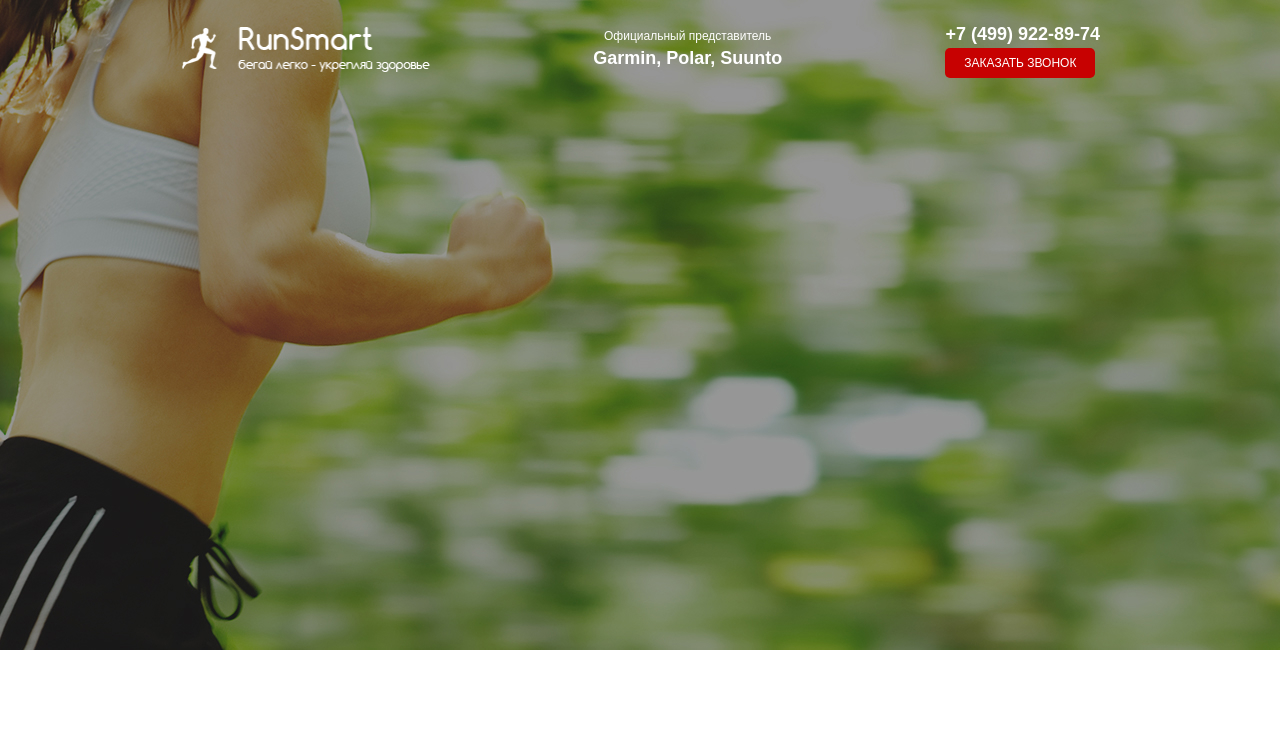
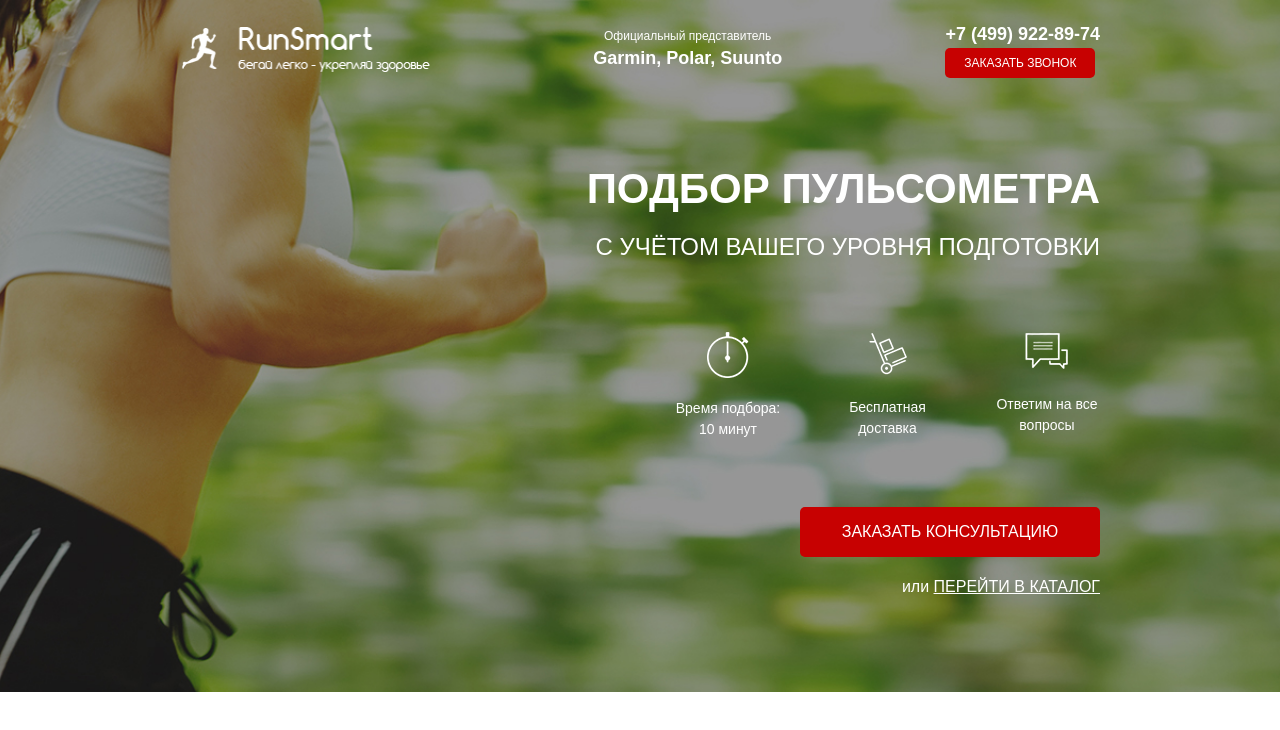
Before and after one commit to albertsarkisov/pulse, a website: page src/index.html in a window 1280 px wide. Drawn offline with Linux system fonts and the light colour scheme; a web font is replaced by a local one.

Commit message:
promo finish

```diff
--- a/src/index.html
+++ b/src/index.html
@@ -31,6 +31,34 @@
                     </div>
                 </div>
             </header>
+
+            <div class="promo__wrapper">
+                <h1 class="promo__header">Подбор пульсометра</h1>
+                <h2 class="promo__subheader">с учётом Вашего уровня подготовки</h2>
+
+                <div class="promo__icons">
+                    <div class="promo__icon">
+                        <img src="icons/stopwatch.png" alt="stopwatch">
+                        Время подбора:
+                        10 минут
+                    </div>
+                    <div class="promo__icon">
+                        <img src="icons/hand-cart-64.png" alt="handcart">
+                        Бесплатная
+                        доставка
+                    </div>
+                    <div class="promo__icon">
+                        <img src="icons/messages.png" alt="messages">
+                        Ответим
+                        на все вопросы
+                    </div>
+                </div>
+                <button class="button button_main">заказать кОНСУЛЬТАЦИЮ</button>
+                <div class="promo__link">
+                    или
+                    <a href="#">ПЕРЕЙТИ В КАТАЛОГ</a>
+                </div>
+            </div>
         </div>
     </div>
 </body>
--- a/src/sass/_buttons.sass
+++ b/src/sass/_buttons.sass
@@ -8,3 +8,9 @@
     text-transform: uppercase
     color: #ffffff
     border: none
+    &_main
+        margin-top: 67px
+        width: 300px
+        height: 50px
+        font-size: 16px
+        color: #ffffff
--- a/src/sass/_promo.sass
+++ b/src/sass/_promo.sass
@@ -1,4 +1,48 @@
 .promo
-    min-height: 650px
-    padding: 21px 0 93px 0
-    background: url(../img/bg/main_bg.jpg) center (center/cover) no-repeat
+	min-height: 650px
+	padding: 21px 0 93px 0
+	background: url(../img/bg/main_bg.jpg) center (center/cover) no-repeat
+	&__wrapper
+		display: flex
+		flex-direction: column
+		align-items: flex-end
+		margin-top: 90px
+
+	&__header
+		font-size: 42px
+		line-height: 42px
+		font-weight: 600
+		text-transform: uppercase
+		color: #ffffff
+
+	&__subheader
+		margin-top: 17px
+		font-size: 24px
+		line-height: 24px
+		font-weight: 500
+		text-transform: uppercase
+		color: #ffffff
+	&__icons
+		margin-top: 65px
+		width: 425px
+		display: flex
+		justify-content: space-between
+	&__icon
+		width: 106px
+		text-align: center
+		font-size: 14px
+		font-weight: 500
+		color: #ffffff
+		img
+			display: block
+			margin: 0 auto
+			margin-bottom: 20px
+	&__link
+		font-size: 16px
+		font-weight: 500
+		color: #ffffff
+		margin-top: 18px
+		a
+			color: #ffffff
+			text-transform: uppercase
+			text-decoration: underline
```
Also changed, not shown: src/css/style.min.css, src/sass/_header.sass (line endings or trailing spaces).
